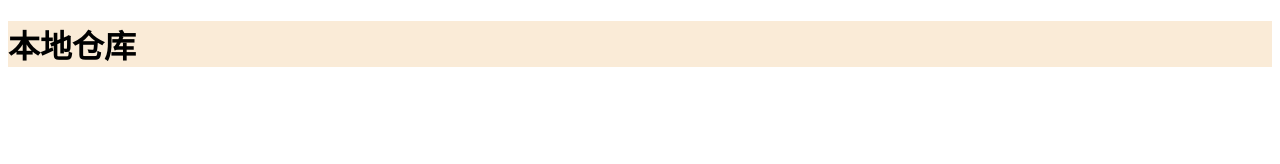
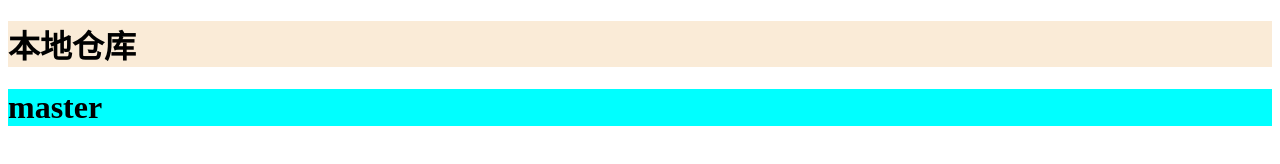
Before and after one commit to LMY1214/10.27, a plain HTML site: page index.html in a window 1280 px wide. Drawn offline with Linux system fonts and the light colour scheme.

Commit message:
'master提交'

```diff
--- a/css/index.css
+++ b/css/index.css
@@ -1,3 +1,7 @@
 h1:nth-of-type(1) {
     background-color: antiquewhite;
 }
+
+h1:nth-of-type(2) {
+    background-color: aqua;
+}
--- a/index.html
+++ b/index.html
@@ -11,6 +11,7 @@
 
 <body>
     <h1>本地仓库</h1>
+    <h1>master</h1>
 </body>
 
 </html>
```
